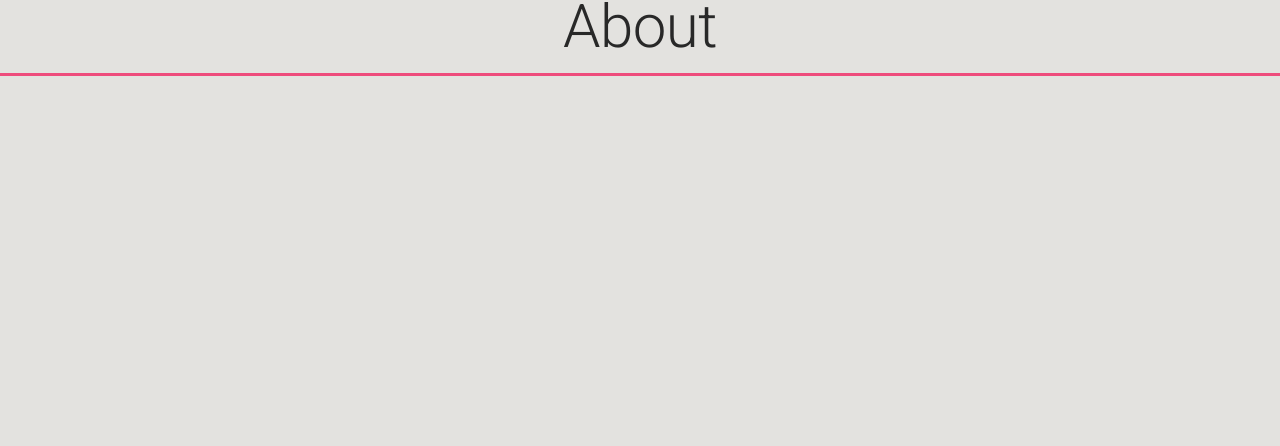
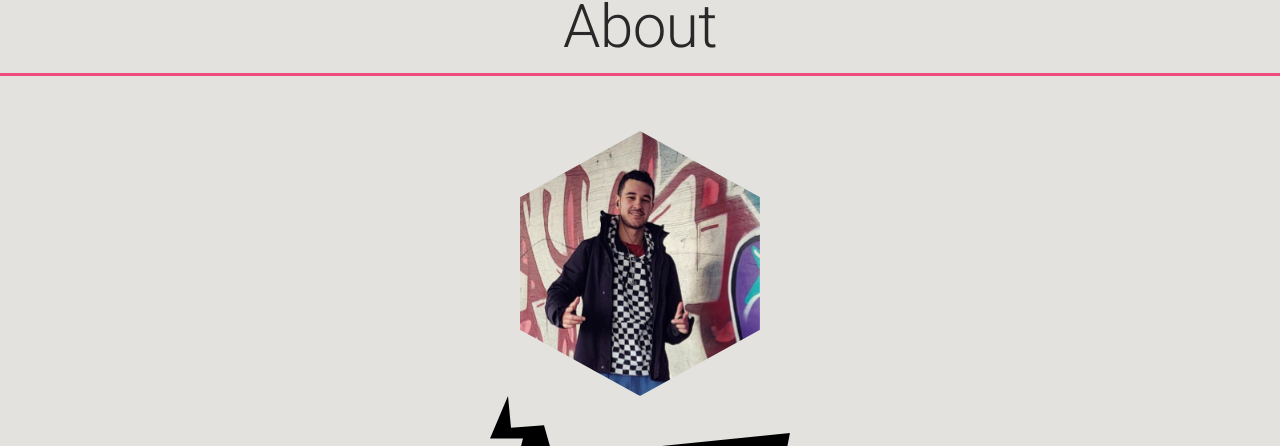
Before and after one commit to lucas-goldner/persona-site, a React (Create React App) app: page /about in a window 1280 px wide. Shown: the part 889-1335 px from the top of the page. Before the commit the page ends 972 px from the top, so only its background shows below. Built offline with nearby package versions, Linux system fonts and the light colour scheme.

Commit message:
Let us start the game Update

```diff
--- a/src/PageTwo.css
+++ b/src/PageTwo.css
@@ -14,11 +14,8 @@
     top: 10px;
     left: 0;
     -webkit-animation: dude 1.75s 1 forwards;
-
     -moz-animation: dude 1.75s 1 forwards;
-
     -o-animation: dude 1.75s 1 forwards;
-
     animation: dude 1.75s 1 forwards;
 
      }
--- a/src/PageTwo.js
+++ b/src/PageTwo.js
@@ -73,7 +73,73 @@ const AboutTitle = styled(Typography)`
   }
 `;
 
+const Hex = styled.div`
+  display: flex;
+  position: relative;
+  margin: auto;
+  margin-top: 48px;
+  width: 240px;
+  height: 265px;
+  background-image: url("./me.png");
+  background-position: end;
+  background-repeat: no-repeat;
+  background-size: cover;
+  -webkit-clip-path: polygon(
+    50% 0%,
+    100% 25%,
+    100% 75%,
+    50% 100%,
+    0% 75%,
+    0% 25%
+  );
+  clip-path: polygon(50% 0%, 100% 25%, 100% 75%, 50% 100%, 0% 75%, 0% 25%);
 
+  animation: 1s turn 1;
+  backface-visibility: visible;
+  @keyframes turn {
+    40% {
+        perspective(300px)
+        translateZ(80px)
+        rotateY(170deg);
+    }
+    50% {
+      transform:
+        perspective(300px)
+        translateZ(80px)
+        rotateY(190deg);
+    }
+    80%, 100% {
+      transform:
+        perspective(300px)
+        translateZ(0px)
+        rotateY(360deg);
+    }
+  }
+`;
+
+const Bubble = styled.div`
+  display: flex;
+  position: relative;
+  margin: auto;
+  width: 300px;
+  height: 265px;
+  background-image: url(./BubbleText.png);
+  background-position: center;
+  background-repeat: no-repeat;
+  background-size: cover;
+  clip-path: polygon(
+    7% 12%,
+    18% 11%,
+    21% 23%,
+    100% 14%,
+    91% 65%,
+    0 52%,
+    8% 29%,
+    11% 16%,
+    0 16%,
+    6% 0
+  );
+`;
 
 const navLinks = [
   { title: `About`, path: `#about` },
@@ -126,6 +192,12 @@ function PageTwo() {
               <div class="line"></div>
             </div>
           </Grid>
+          <Grid item xs={12}>
+            <Hex></Hex>
+          </Grid>
+          <Grid item xs={12}>
+            <Bubble></Bubble>
+          </Grid>
         </Grid>
       </BG>
     </>
```
Also changed, not shown: public/BubbleText.png (added), public/me.png (added).
